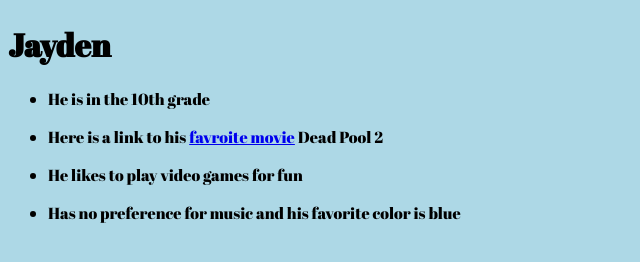
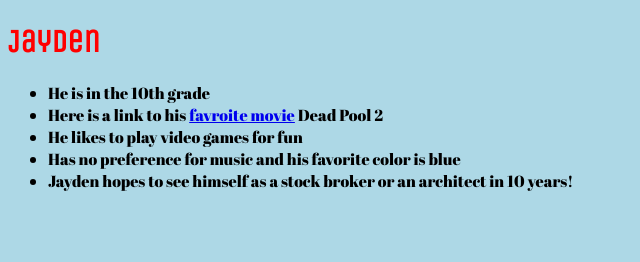
Before and after one commit to ErikC14/HIRE-ME, a plain HTML site: page index.html in a window 1280 px wide. Shown: the part 378-640 px from the top of the page, without its empty margins (0-640 px from the left). Drawn offline with nearby package versions, Linux system fonts and the light colour scheme.

Commit message:
Created using Popcode: https://popcode.org

```diff
--- a/index.html
+++ b/index.html
@@ -1,6 +1,8 @@
 <!DOCTYPE html> <html><head>
         <title>HIRE ME!</title>
 <link href="https://fonts.googleapis.com/css?family=Abril+Fatface" rel="stylesheet">
+<link href="https://fonts.googleapis.com/css?family=Unica+One" rel="stylesheet">
+
     <style>html{
     background-color:lightblue;
 }
@@ -13,16 +15,22 @@ img{
 }
 img{
     border:dotted;
-}</style></head>
+}
+h1{
+    font-family: 'Unica One', cursive;
+    color:red;
+}
+body{
+    background-image: url</style></head>
     <body>
     <img src="https://lh6.googleusercontent.com/TT1RkuehOAnEIGg59VoXrNSOwkcLj71GgRSMr45w16K0IQF4dKIbzIqvZz7qFnUg2lk6O8TJoRh5hPYUjEkZ=w1600-h789-rw">
-
         <h1>Jayden</h1>
     <ul>
-        <li><p>He is in the 10th grade</p></li>
-       <li> <p> Here is a link to his <a href="https://moviesanywhere.com/movie/deadpool-2-2018">favroite movie</a> Dead Pool 2</p></li>
-        <li><p>He likes to play video games for fun</p></li>
-        <li><p>Has no preference for music and his favorite color is blue</p></li>
+        <li>He is in the 10th grade</li>
+        <li>  Here is a link to his <a href="https://moviesanywhere.com/movie/deadpool-2-2018">favroite movie</a> Dead Pool 2</li>
+        <li>He likes to play video games for fun</li>
+        <li>Has no preference for music and his favorite color is blue</li>
+        <li>Jayden hopes to see himself as a stock broker or an architect in 10 years!</li>
     </ul>
 
 
```
